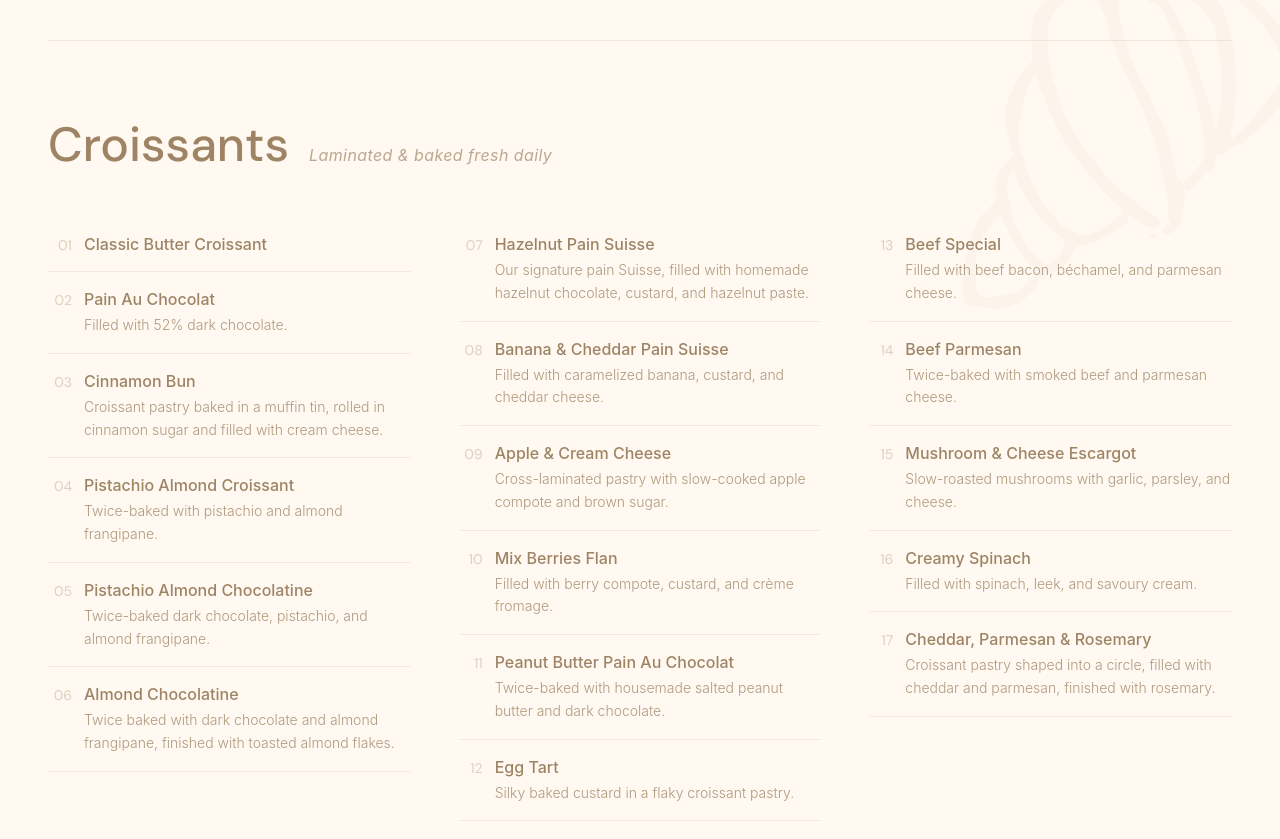
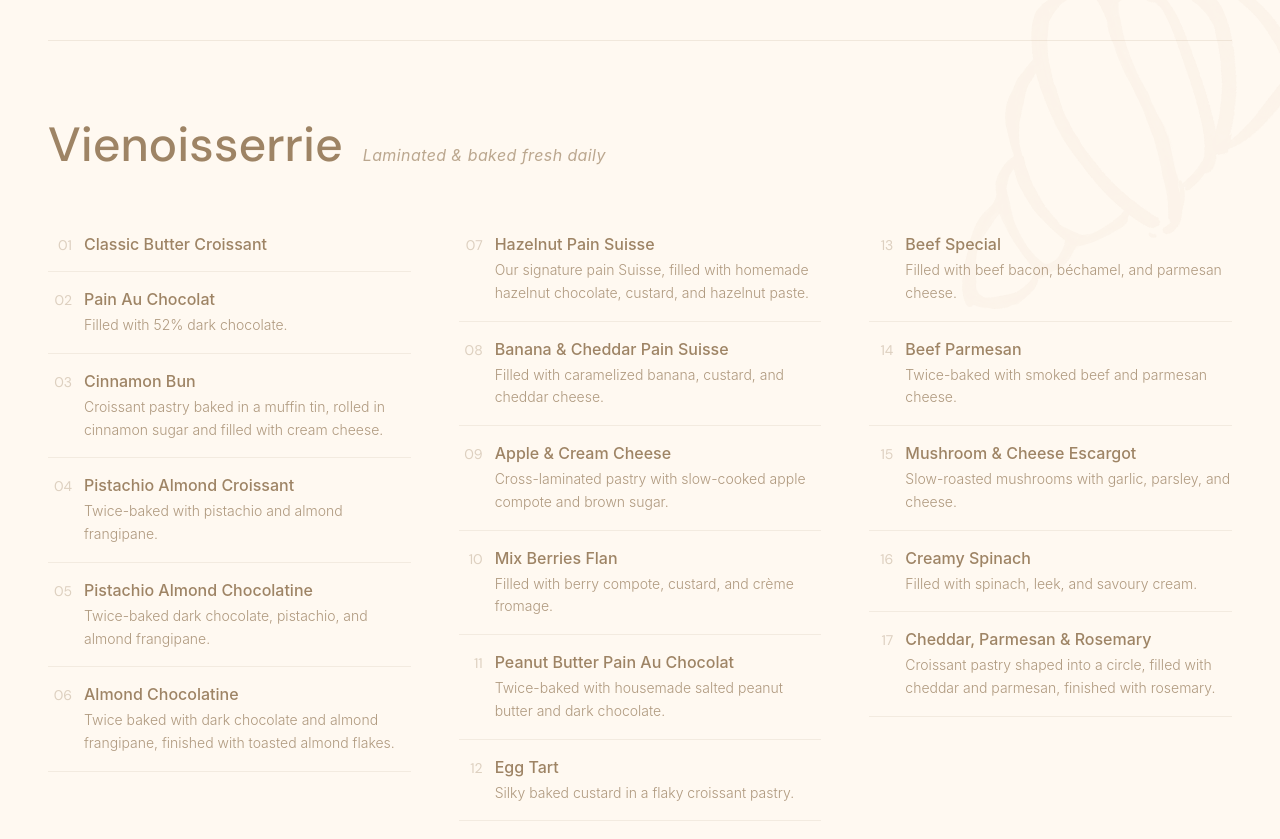
Before and after one commit to BeatrixBlaine/Blond-Website, a React (Vite) app: page / in a window 1280 px wide. Shown: the part 1660-2499 px from the top of the page. Built offline with nearby package versions, Linux system fonts and the light colour scheme; a web font is replaced by a local one.

Commit message:
vienoisserrie

```diff
--- a/src/pages/Cart.tsx
+++ b/src/pages/Cart.tsx
@@ -422,7 +422,7 @@ export default function Cart({
             <div className="mb-20">
               <div className="flex flex-wrap items-baseline gap-5 mb-10">
                 <h2 className="font-display text-5xl" style={{ color: BRAND }}>
-                  Croissants
+                  Vienoisserrie
                 </h2>
               </div>
               <div className="grid grid-cols-1 md:grid-cols-2 lg:grid-cols-3 gap-x-12">
--- a/src/pages/Home.tsx
+++ b/src/pages/Home.tsx
@@ -496,7 +496,7 @@ export default function Home({ cartItems }: HomeProps) {
           {/* Croissants */}
           <div className="mb-24">
             <div className="flex flex-wrap items-baseline gap-5 mb-12">
-              <h3 className="font-display text-5xl" style={{ color: BRAND }}>Croissants</h3>
+              <h3 className="font-display text-5xl" style={{ color: BRAND }}>Vienoisserrie</h3>
               <span className="text-base tracking-wide font-sans italic" style={{ color: r(0.7) }}>
                 Laminated &amp; baked fresh daily
               </span>
```
